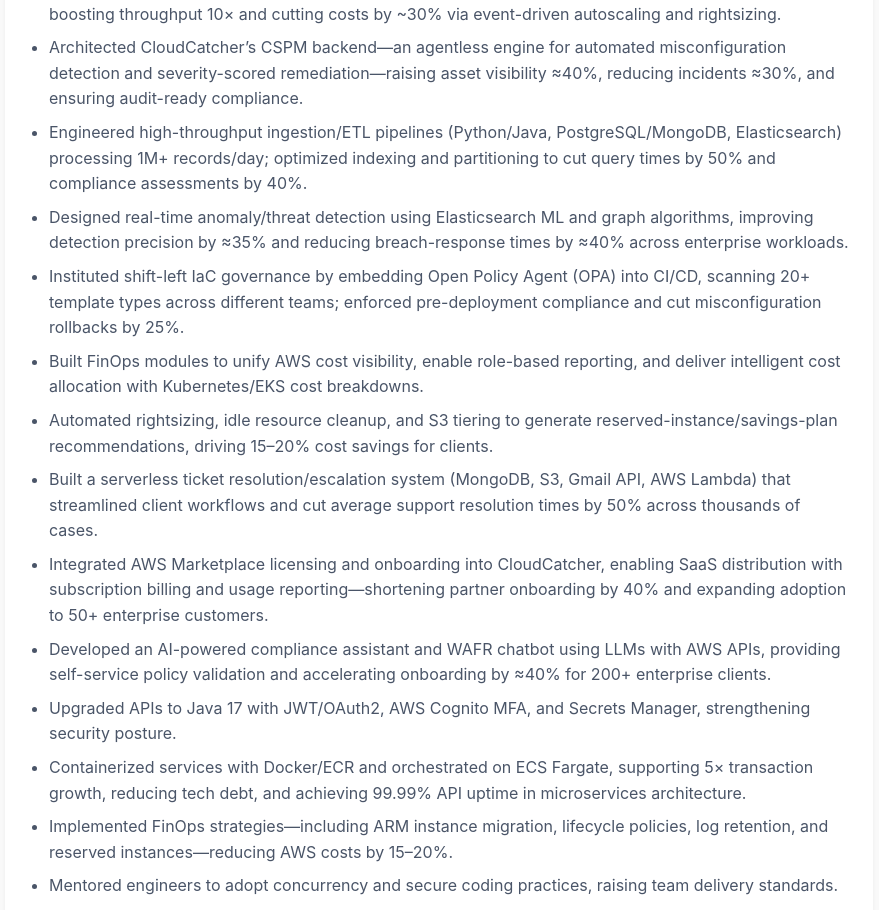
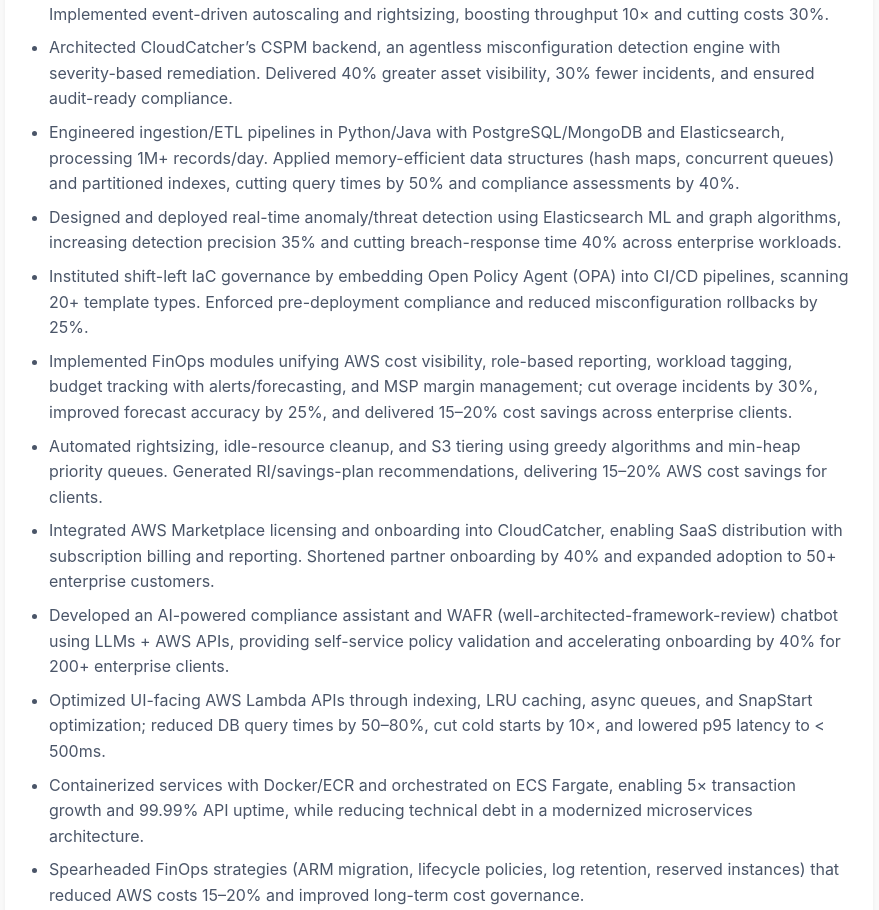
Before and after one commit to rkomiris/portfolio, a React (Create React App) app: page / in a window 1280 px wide. Shown: the part 2430-3340 px from the top of the page, without its empty margins (201-1080 px from the left). Built offline with nearby package versions, Linux system fonts and the light colour scheme.

Commit message:
content updated

```diff
--- a/src/data/resumeData.js
+++ b/src/data/resumeData.js
@@ -66,21 +66,20 @@
       startDate: 'Jul 2021',
       endDate: 'Present',
       accomplishments: [
-        'Modernized Java monolith into Spring Boot 3.3 microservices (AWS Lambda, SQS, ECS/Fargate), boosting throughput 10× and cutting costs by ~30% via event-driven autoscaling and rightsizing.',
-        'Architected CloudCatcher’s CSPM backend—an agentless engine for automated misconfiguration detection and severity-scored remediation—raising asset visibility ≈40%, reducing incidents ≈30%, and ensuring audit-ready compliance.',
-        'Engineered high-throughput ingestion/ETL pipelines (Python/Java, PostgreSQL/MongoDB, Elasticsearch) processing 1M+ records/day; optimized indexing and partitioning to cut query times by 50% and compliance assessments by 40%.',
-        'Designed real-time anomaly/threat detection using Elasticsearch ML and graph algorithms, improving detection precision by ≈35% and reducing breach-response times by ≈40% across enterprise workloads.',
-        'Instituted shift-left IaC governance by embedding Open Policy Agent (OPA) into CI/CD, scanning 20+ template types across different teams; enforced pre-deployment compliance and cut misconfiguration rollbacks by 25%.',
-        'Built FinOps modules to unify AWS cost visibility, enable role-based reporting, and deliver intelligent cost allocation with Kubernetes/EKS cost breakdowns.',
-        'Automated rightsizing, idle resource cleanup, and S3 tiering to generate reserved-instance/savings-plan recommendations, driving 15–20% cost savings for clients.',
-        'Built a serverless ticket resolution/escalation system (MongoDB, S3, Gmail API, AWS Lambda) that streamlined client workflows and cut average support resolution times by 50% across thousands of cases.',
-        'Integrated AWS Marketplace licensing and onboarding into CloudCatcher, enabling SaaS distribution with subscription billing and usage reporting—shortening partner onboarding by 40% and expanding adoption to 50+ enterprise customers.',
-        'Developed an AI-powered compliance assistant and WAFR chatbot using LLMs with AWS APIs, providing self-service policy validation and accelerating onboarding by ≈40% for 200+ enterprise clients.',
-        'Upgraded APIs to Java 17 with JWT/OAuth2, AWS Cognito MFA, and Secrets Manager, strengthening security posture.',
-        'Containerized services with Docker/ECR and orchestrated on ECS Fargate, supporting 5× transaction growth, reducing tech debt, and achieving 99.99% API uptime in microservices architecture.',
-        'Implemented FinOps strategies—including ARM instance migration, lifecycle policies, log retention, and reserved instances—reducing AWS costs by 15–20%.',
-        'Mentored engineers to adopt concurrency and secure coding practices, raising team delivery standards.',
-        'Led DevOps initiatives by building CI/CD pipelines (Bitbucket, AWS CodePipeline) with SAST/DAST and canary/blue-green deployments, achieving 99.95% deployment success and ≈25% faster releases.'
+        'Modernized Java monolith into Spring Boot 3.3 microservices on AWS Lambda, SQS, and ECS/Fargate. Implemented event-driven autoscaling and rightsizing, boosting throughput 10× and cutting costs 30%.',
+        'Architected CloudCatcher’s CSPM backend, an agentless misconfiguration detection engine with severity-based remediation. Delivered 40% greater asset visibility, 30% fewer incidents, and ensured audit-ready compliance.',
+        'Engineered ingestion/ETL pipelines in Python/Java with PostgreSQL/MongoDB and Elasticsearch, processing 1M+ records/day. Applied memory-efficient data structures (hash maps, concurrent queues) and partitioned indexes, cutting query times by 50% and compliance assessments by 40%.',
+        'Designed and deployed real-time anomaly/threat detection using Elasticsearch ML and graph algorithms, increasing detection precision 35% and cutting breach-response time 40% across enterprise workloads.',
+        'Instituted shift-left IaC governance by embedding Open Policy Agent (OPA) into CI/CD pipelines, scanning 20+ template types. Enforced pre-deployment compliance and reduced misconfiguration rollbacks by 25%.',
+        'Implemented FinOps modules unifying AWS cost visibility, role-based reporting, workload tagging, budget tracking with alerts/forecasting, and MSP margin management; cut overage incidents by 30%, improved forecast accuracy by 25%, and delivered 15–20% cost savings across enterprise clients.',
+        'Automated rightsizing, idle-resource cleanup, and S3 tiering using greedy algorithms and min-heap priority queues. Generated RI/savings-plan recommendations, delivering 15–20% AWS cost savings for clients.',
+        'Integrated AWS Marketplace licensing and onboarding into CloudCatcher, enabling SaaS distribution with subscription billing and reporting. Shortened partner onboarding by 40% and expanded adoption to 50+ enterprise customers.',
+        'Developed an AI-powered compliance assistant and WAFR (well-architected-framework-review) chatbot using LLMs + AWS APIs, providing self-service policy validation and accelerating onboarding by 40% for 200+ enterprise clients.',
+        'Optimized UI-facing AWS Lambda APIs through indexing, LRU caching, async queues, and SnapStart optimization; reduced DB query times by 50–80%, cut cold starts by 10×, and lowered p95 latency to < 500ms.',
+        'Containerized services with Docker/ECR and orchestrated on ECS Fargate, enabling 5× transaction growth and 99.99% API uptime, while reducing technical debt in a modernized microservices architecture.',
+        'Spearheaded FinOps strategies (ARM migration, lifecycle policies, log retention, reserved instances) that reduced AWS costs 15–20% and improved long-term cost governance.',
+        'Mentored 15+ engineers in concurrency and secure coding practices, boosting team productivity by 20% and improving security compliance across all development teams.',
+        'Led DevOps initiatives, building CI/CD pipelines (Bitbucket, AWS CodePipeline) with SAST/DAST and canary/blue-green deployments. Achieved 99.95% deployment success and released software 25% faster.'
       ]
     },
     {
```
Also changed, not shown: 1 other file (tests, documents, lock files or other folders).
